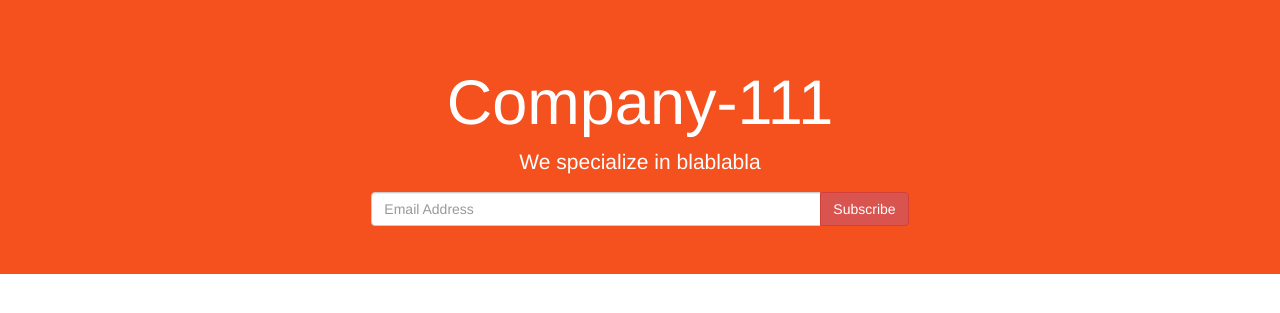
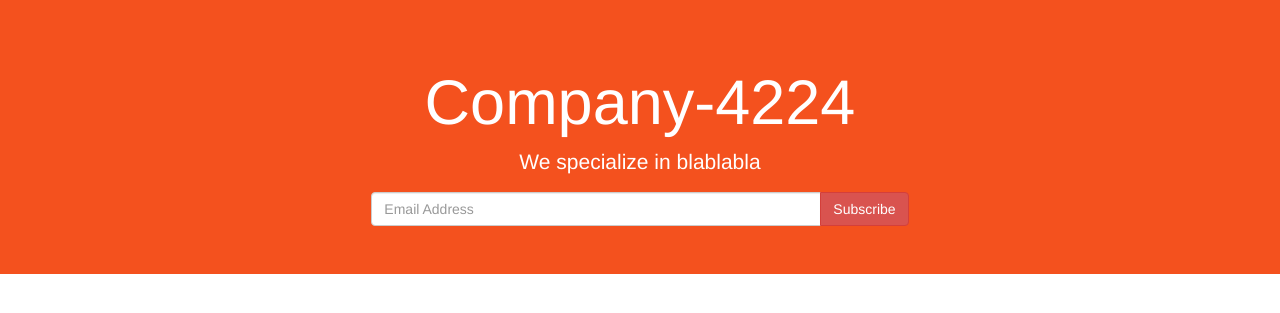
Before and after one commit to AbhishekPolamarasetty/django_jenkins, a Django app: page / in a window 1280 px wide. Shown: the top 313 px of the page. Run offline with Django 4.2, Linux system fonts and the light colour scheme; some libraries are stand-ins or nearby versions.

Commit message:
changed to 4224

```diff
--- a/app/templates/index.html
+++ b/app/templates/index.html
@@ -19,7 +19,7 @@
 <body>
 
 <div class="jumbotron text-center">
-  <h1>Company-111</h1>
+  <h1>Company-4224</h1>
   <p>We specialize in blablabla</p>
   <form class="form-inline">
     <div class="input-group">
```
